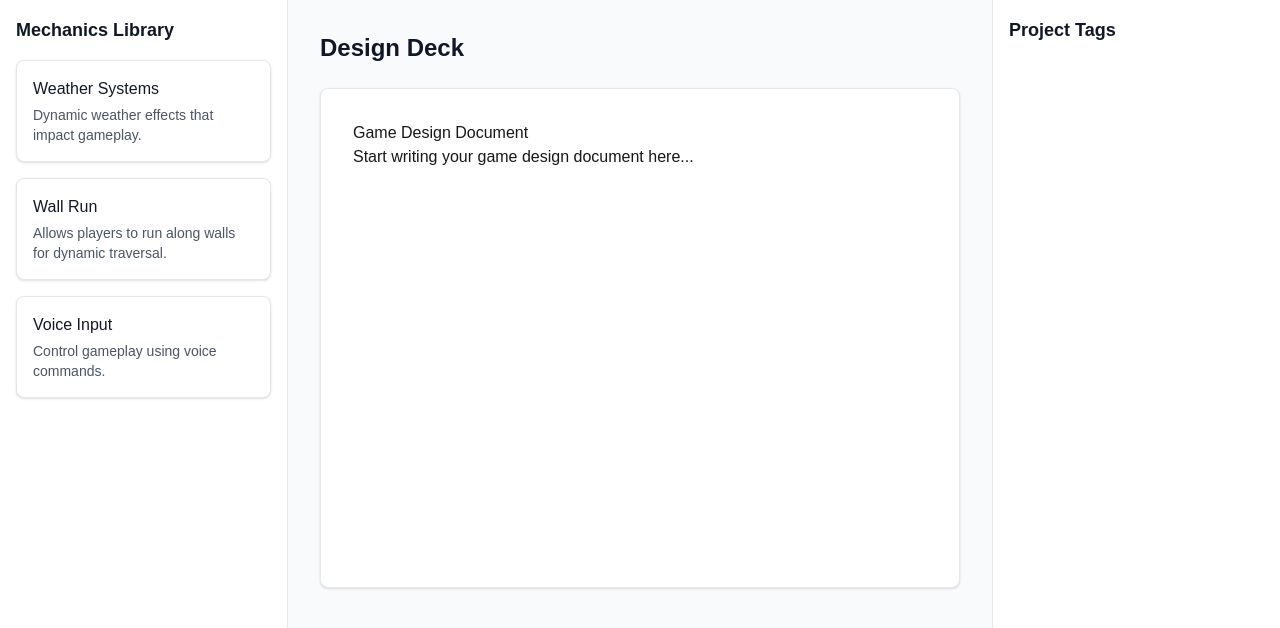
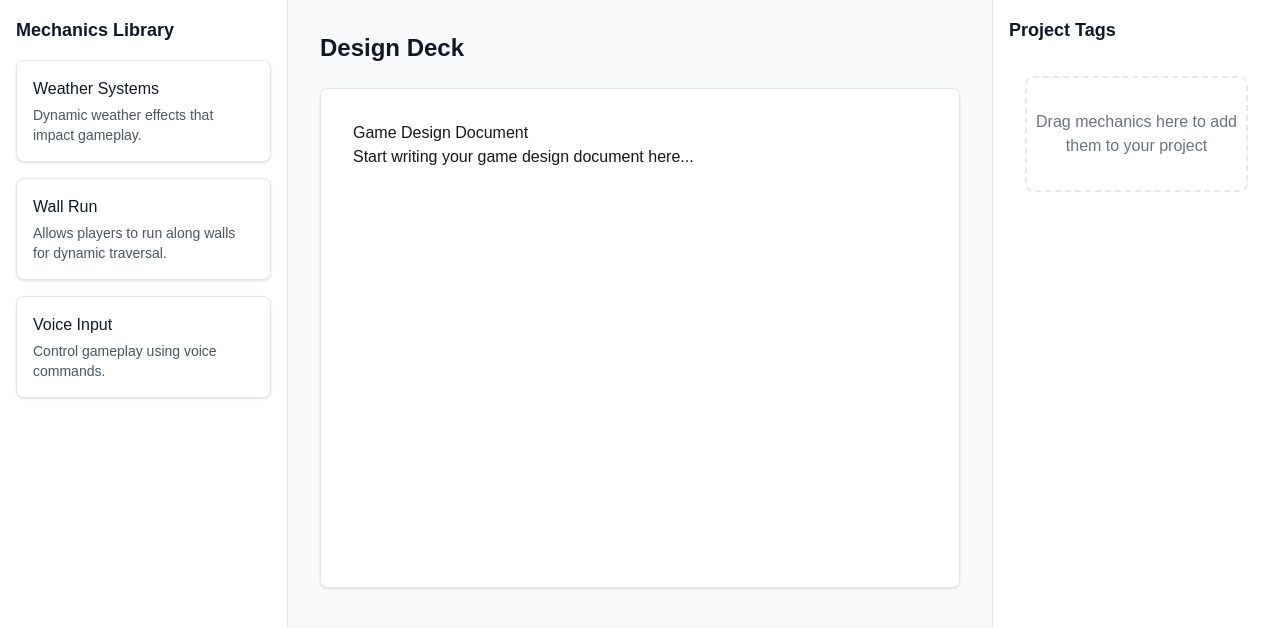
Before and after one commit to legibleguy/designdeck, a Next.js app: page / in a window 1280 px wide. Shown: the top 628 px of the page. Built offline with nearby package versions, Linux system fonts and the light colour scheme.

Commit message:
cards drag n drop behavior

```diff
--- a/src/app/page.tsx
+++ b/src/app/page.tsx
@@ -1,8 +1,79 @@
+'use client';
+
 import { MechanicsLibrary } from '@/components/MechanicsLibrary';
+import { ProjectTags } from '@/components/ProjectTags';
 import { Editor } from '@/components/Editor';
+import {
+  DndContext,
+  DragEndEvent,
+  MouseSensor,
+  TouchSensor,
+  useSensor,
+  useSensors,
+} from '@dnd-kit/core';
+import { useState } from 'react';
+
+interface ProjectTag {
+  id: string;
+  title: string;
+  description: string;
+  relation?: string;
+}
 
 export default function Home() {
+  const [projectTags, setProjectTags] = useState<ProjectTag[]>([]);
+
+  // Configure sensors with activation constraints
+  const sensors = useSensors(
+    useSensor(MouseSensor, {
+      activationConstraint: {
+        distance: 8, // 8px of movement required before drag starts
+      },
+    }),
+    useSensor(TouchSensor, {
+      activationConstraint: {
+        delay: 100, // 100ms delay for touch devices
+        tolerance: 8, // 8px of movement allowed during delay
+      },
+    })
+  );
+
+  const handleDragEnd = (event: DragEndEvent) => {
+    const { active, over } = event;
+
+    // Only handle drops in the project-tags area
+    if (over && over.id === 'project-tags') {
+      const { title, description } = active.data.current as { title: string; description: string };
+
+      // Check if the tag already exists
+      if (!projectTags.some(tag => tag.id === active.id)) {
+        setProjectTags([
+          ...projectTags,
+          {
+            id: active.id as string,
+            title,
+            description,
+          }
+        ]);
+      }
+    }
+  };
+
+  const handleUpdateRelation = (id: string, relation: string) => {
+    setProjectTags(projectTags.map(tag =>
+      tag.id === id ? { ...tag, relation } : tag
+    ));
+  };
+
+  const handleRemoveTag = (id: string) => {
+    setProjectTags(projectTags.filter(tag => tag.id !== id));
+  };
+
   return (
+    <DndContext
+      onDragEnd={handleDragEnd}
+      sensors={sensors}
+    >
       <main className="flex min-h-screen bg-gray-50">
         {/* Left Sidebar - Mechanics Library */}
         <div className="w-72 bg-white p-4 border-r border-gray-200">
@@ -21,8 +92,13 @@ export default function Home() {
         {/* Right Sidebar - Project Tags */}
         <div className="w-72 bg-white p-4 border-l border-gray-200">
           <h2 className="text-lg font-semibold mb-4 text-gray-900">Project Tags</h2>
-        {/* ProjectTags component will go here */}
+          <ProjectTags
+            tags={projectTags}
+            onUpdateRelation={handleUpdateRelation}
+            onRemoveTag={handleRemoveTag}
+          />
         </div>
       </main>
+    </DndContext>
   );
 }
--- a/src/components/MechanicsLibrary/MechanicsCard.tsx
+++ b/src/components/MechanicsLibrary/MechanicsCard.tsx
@@ -1,11 +1,55 @@
+'use client';
+
+import { useDraggable } from '@dnd-kit/core';
+import { CSS } from '@dnd-kit/utilities';
+import { useState, useEffect } from 'react';
+
 interface MechanicCardProps {
+  id: string;
   title: string;
   description: string;
 }
 
-export function MechanicCard({ title, description }: MechanicCardProps) {
+export function MechanicCard({ id, title, description }: MechanicCardProps) {
+  const [isMounted, setIsMounted] = useState(false);
+  const { attributes, listeners, setNodeRef, transform, isDragging } = useDraggable({
+    id: id,
+    data: {
+      title,
+      description,
+    },
+  });
+
+  useEffect(() => {
+    setIsMounted(true);
+  }, []);
+
+  if (!isMounted) {
+    return (
+      <div className="bg-white p-4 rounded-lg shadow-sm border border-gray-200">
+        <h3 className="font-medium text-gray-900 mb-1">{title}</h3>
+        <p className="text-sm text-gray-600">{description}</p>
+      </div>
+    );
+  }
+
+  const style = transform ? {
+    transform: CSS.Transform.toString(transform),
+    touchAction: 'none',
+  } : {
+    touchAction: 'none',
+  };
+
   return (
-    <div className="bg-white p-4 rounded-lg shadow-sm border border-gray-200 cursor-move hover:shadow-md transition-shadow">
+    <div
+      ref={setNodeRef}
+      style={style}
+      {...listeners}
+      {...attributes}
+      className={`bg-white p-4 rounded-lg shadow-sm border border-gray-200 cursor-move hover:shadow-md transition-shadow ${
+        isDragging ? 'opacity-50 shadow-lg ring-2 ring-blue-400 z-50' : ''
+      }`}
+    >
       <h3 className="font-medium text-gray-900 mb-1">{title}</h3>
       <p className="text-sm text-gray-600">{description}</p>
     </div>
--- a/src/components/MechanicsLibrary/index.tsx
+++ b/src/components/MechanicsLibrary/index.tsx
@@ -1,16 +1,21 @@
+'use client';
+
 import { MechanicCard } from './MechanicsCard';
 
 // This is temporary mock data - we'll replace it with real data from your CSV
 const mockMechanics = [
   {
+    id: 'weather-systems',
     title: "Weather Systems",
     description: "Dynamic weather effects that impact gameplay.",
   },
   {
+    id: 'wall-run',
     title: "Wall Run",
     description: "Allows players to run along walls for dynamic traversal.",
   },
   {
+    id: 'voice-input',
     title: "Voice Input",
     description: "Control gameplay using voice commands.",
   },
@@ -21,7 +26,8 @@ export function MechanicsLibrary() {
     <div className="space-y-4">
       {mockMechanics.map((mechanic) => (
         <MechanicCard
-          key={mechanic.title}
+          key={mechanic.id}
+          id={mechanic.id}
           title={mechanic.title}
           description={mechanic.description}
         />
--- /dev/null
+++ b/src/components/ProjectTags/index.tsx
@@ -0,0 +1,89 @@
+'use client';
+
+import { useDroppable } from '@dnd-kit/core';
+import { useState, useEffect } from 'react';
+
+interface ProjectTag {
+  id: string;
+  title: string;
+  description: string;
+  relation?: string;
+}
+
+interface ProjectTagsProps {
+  tags: ProjectTag[];
+  onUpdateRelation: (id: string, relation: string) => void;
+  onRemoveTag: (id: string) => void;
+}
+
+export function ProjectTags({ tags, onUpdateRelation, onRemoveTag }: ProjectTagsProps) {
+  const [isMounted, setIsMounted] = useState(false);
+  const { setNodeRef, isOver } = useDroppable({
+    id: 'project-tags',
+  });
+
+  useEffect(() => {
+    setIsMounted(true);
+  }, []);
+
+  // Initial render without drag and drop functionality
+  if (!isMounted) {
+    return (
+      <div className="h-[calc(100vh-8rem)] flex flex-col">
+        <div className="flex-1 flex items-center justify-center p-4">
+          <div className="text-center py-8 text-gray-500 border-2 border-dashed border-gray-200 rounded-lg w-full">
+            Loading...
+          </div>
+        </div>
+      </div>
+    );
+  }
+
+  return (
+    <div
+      ref={setNodeRef}
+      className="h-[calc(100vh-8rem)] flex flex-col relative"
+    >
+      <div className={`absolute inset-0 transition-colors ${isOver ? 'bg-blue-50' : ''}`} />
+      <div className="relative flex-1 z-10">
+        {tags.length > 0 ? (
+          <div className="space-y-4 p-4 overflow-y-auto h-full">
+            {tags.map((tag) => (
+              <div key={tag.id} className="group bg-white p-4 rounded-lg border border-gray-200 relative">
+                <button
+                  onClick={() => onRemoveTag(tag.id)}
+                  className="absolute top-2 right-2 p-1 rounded-md text-gray-400 opacity-0 group-hover:opacity-100 hover:text-red-500 hover:bg-red-50 transition-all"
+                  aria-label="Remove tag"
+                >
+                  <svg xmlns="http://www.w3.org/2000/svg" className="h-4 w-4" viewBox="0 0 20 20" fill="currentColor">
+                    <path fillRule="evenodd" d="M4.293 4.293a1 1 0 011.414 0L10 8.586l4.293-4.293a1 1 0 111.414 1.414L11.414 10l4.293 4.293a1 1 0 01-1.414 1.414L10 11.414l-4.293 4.293a1 1 0 01-1.414-1.414L8.586 10 4.293 5.707a1 1 0 010-1.414z" clipRule="evenodd" />
+                  </svg>
+                </button>
+                <h3 className="font-medium text-gray-900 mb-1">{tag.title}</h3>
+                <p className="text-sm text-gray-600 mb-3">{tag.description}</p>
+                <div className="mt-2">
+                  <label className="block text-sm font-medium text-gray-700 mb-1">
+                    Relation to Project
+                  </label>
+                  <textarea
+                    className="w-full px-3 py-2 text-sm border border-gray-200 rounded-md focus:outline-none focus:ring-2 focus:ring-blue-500"
+                    rows={2}
+                    placeholder="Describe how this mechanic fits into your game..."
+                    value={tag.relation || ''}
+                    onChange={(e) => onUpdateRelation(tag.id, e.target.value)}
+                  />
+                </div>
+              </div>
+            ))}
+          </div>
+        ) : (
+          <div className="flex-1 flex items-center justify-center p-4">
+            <div className="text-center py-8 text-gray-500 border-2 border-dashed border-gray-200 rounded-lg w-full">
+              Drag mechanics here to add them to your project
+            </div>
+          </div>
+        )}
+      </div>
+    </div>
+  );
+}
```
Lines whose indentation alone changed are shown as unchanged.
